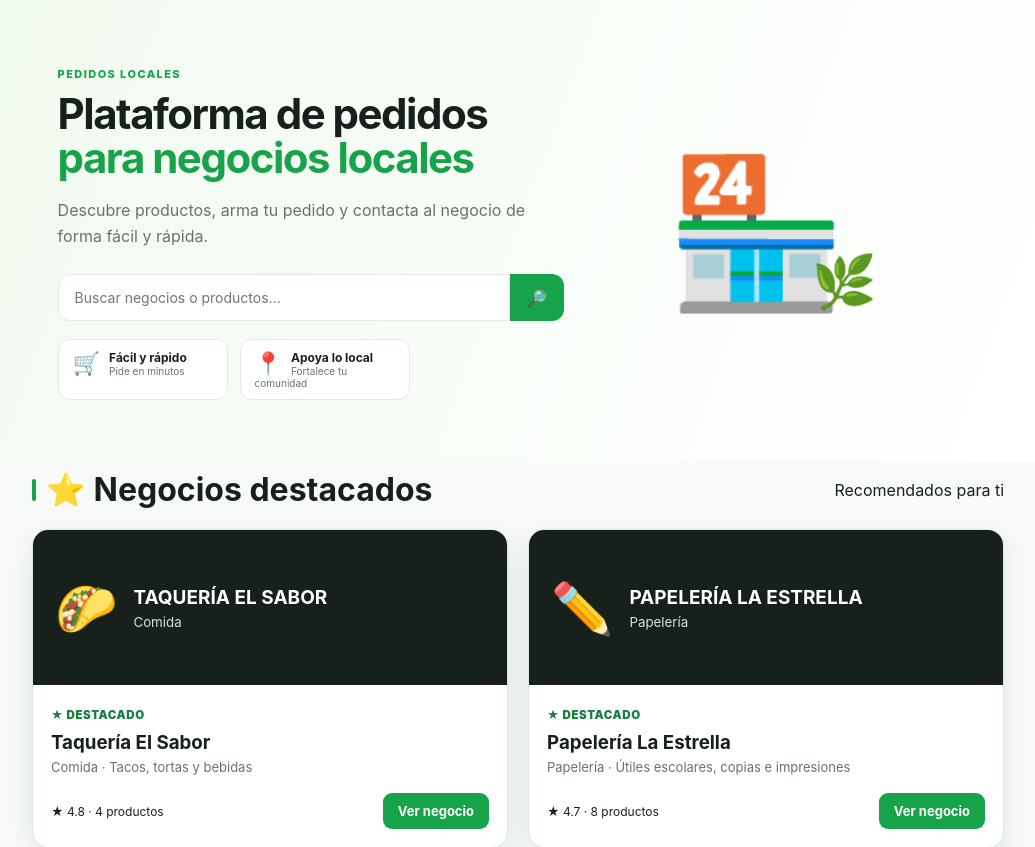
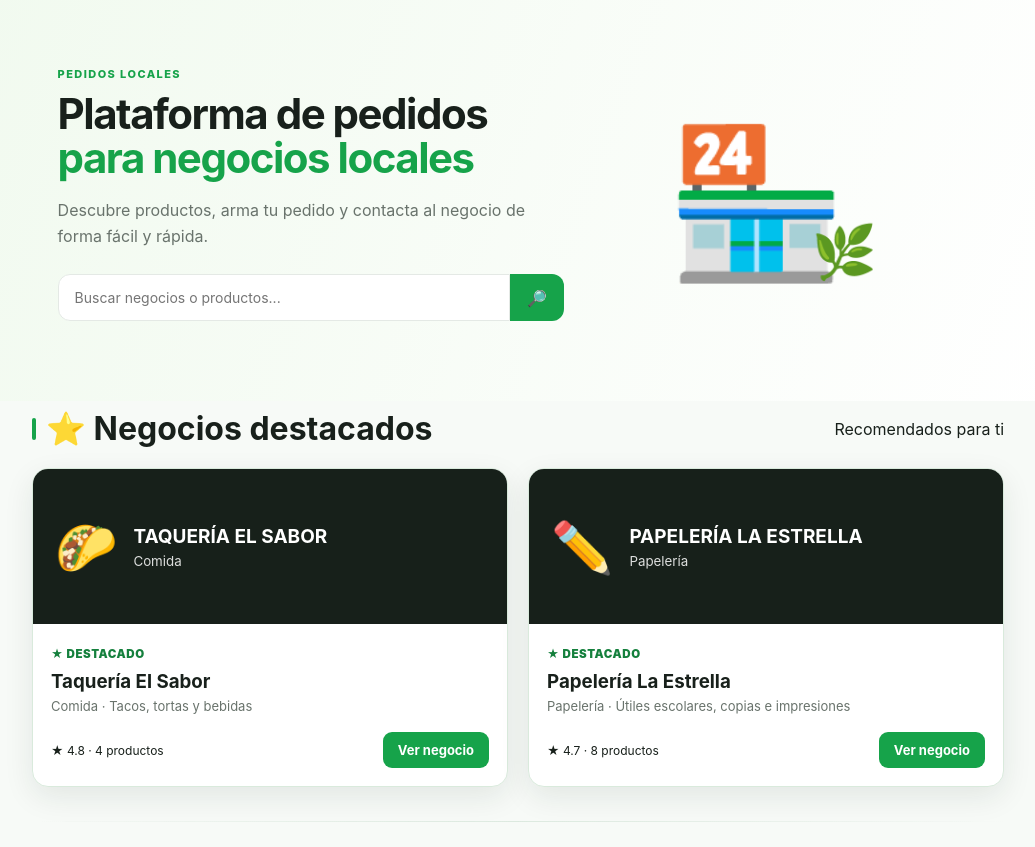
Before and after one commit to hugoapps89/pedidos-locales, a Flask app: page / in a window 1280 px wide. Shown: the part 72-919 px from the top of the page, without its empty margins (122-1157 px from the left). Run offline with Flask 3, Linux system fonts and the light colour scheme; data comes from the database, SQL or seed files in the repository; some libraries are stand-ins or nearby versions.

Commit message:
Simplifica portada eliminando beneficios

```diff
--- a/templates/index.html
+++ b/templates/index.html
@@ -7,7 +7,6 @@
 <h1>Plataforma de pedidos<br><span>para negocios locales</span></h1><p>Descubre productos, arma tu pedido y contacta al negocio de forma fácil y rápida.</p>
 
 <div class="search"><input id="searchInput" type="search" placeholder="Buscar negocios o productos..."><button type="button">🔎</button></div>
-<div class="benefits"><div><span>🛒</span><b>Fácil y rápido</b><small>Pide en minutos</small></div><div><span>📍</span><b>Apoya lo local</b><small>Fortalece tu comunidad</small></div></div>
 </div><div class="hero-art"><div class="shop">🏪</div><div class="plant">🌿</div></div></section>
 
 {% if destacados %}<section id="destacados" class="section"><div class="section-title"><div><span class="line"></span><h2>⭐ Negocios destacados</h2></div><span>Recomendados para ti</span></div><div class="business-grid" id="featuredGrid">{% for n in destacados %}<article class="business-card" data-search="{{ n.name }} {{ n.category }} {{ n.description }}"><div class="business-banner {% if n.image %}has-image{% else %}green{% endif %}" {% if n.image %}style="background-image:linear-gradient(90deg,rgba(0,0,0,.7),rgba(0,0,0,.1)),url('{{ image_url(n.image) }}')"{% endif %}>{% if not n.image %}<span class="business-logo">{{ '🌮' if n.category == 'Comida' else '✏️' }}</span>{% endif %}<div><strong>{{ n.name.upper() }}</strong><small>{{ n.category }}</small></div></div><div class="business-info"><div class="featured-label">★ DESTACADO</div><h3>{{ n.name }}</h3><p>{{ n.category }} · {{ n.description }}</p><div class="card-bottom"><span class="rating">★ {{ "%.1f"|format(n.rating) }} · {{ n.product_count }} productos</span><a class="btn primary" href="{{ url_for('negocio',negocio_id=n.id) }}">Ver negocio</a></div></div></article>{% endfor %}</div></section>{% endif %}
```
